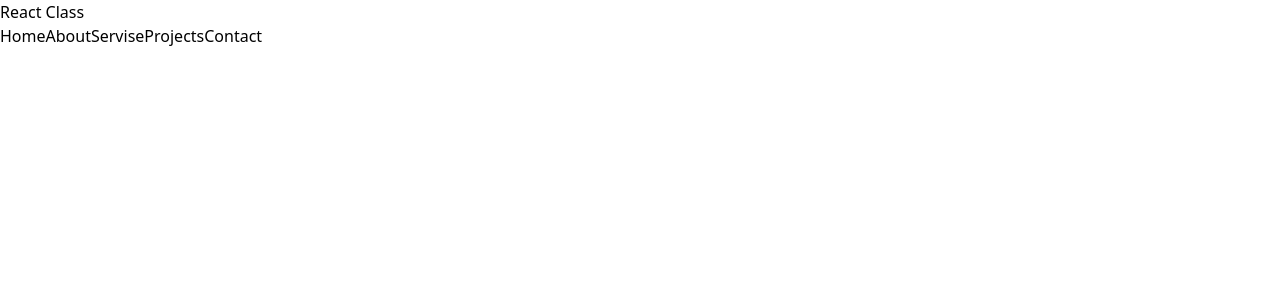
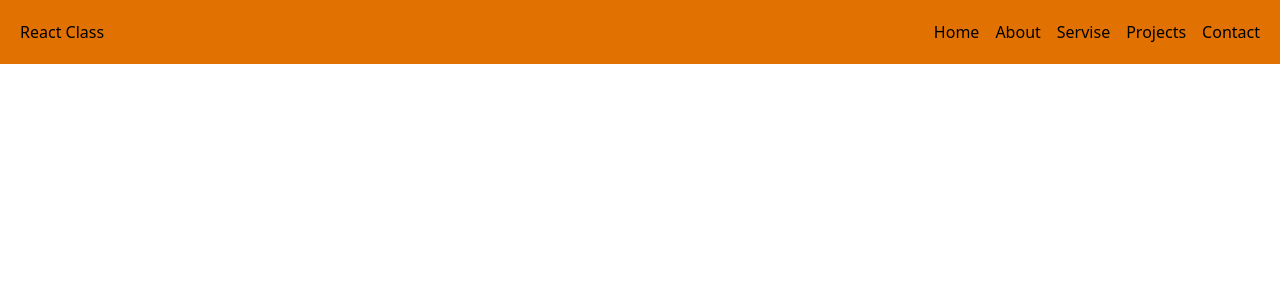
Before and after one commit to Sumeyahassen/mobile-app, a React (Vite) app in the folder react/rt/: page / in a window 1280 px wide. Shown: the top 300 px of the page. Built offline with nearby package versions, Linux system fonts and the light colour scheme.

Commit message:
to include the desctope desplay futer in the header

```diff
--- a/react/rt/src/components/Header.jsx
+++ b/react/rt/src/components/Header.jsx
@@ -2,11 +2,11 @@ import React from 'react'
 
 function Header() {
   return (
-    <div>
+    <div className='flex justify-between items-center bg-amber-600 h-16 px-5'>
       {/* logo */}
       <div className="">React Class</div>
       {/* navbar */}
-      <nav>
+      <nav className='flex justify-between gap-4'>
         <a href="">Home</a>
         <a href="">About</a>
         <a href="">Servise</a>
```
